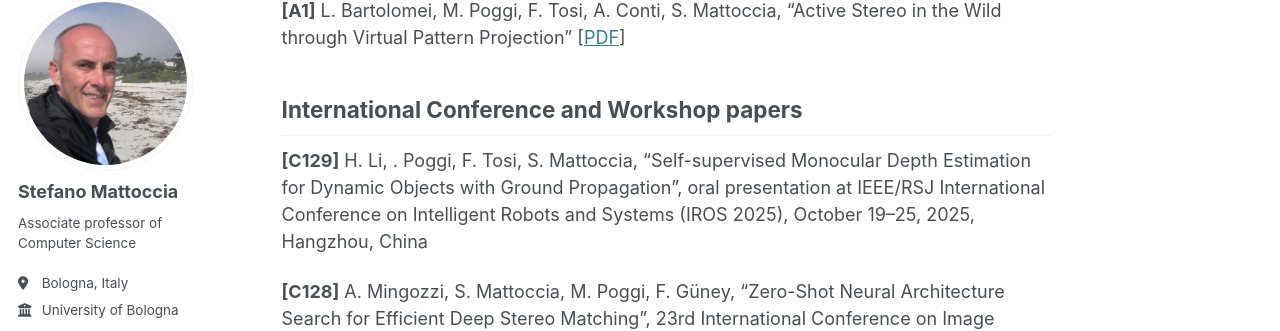
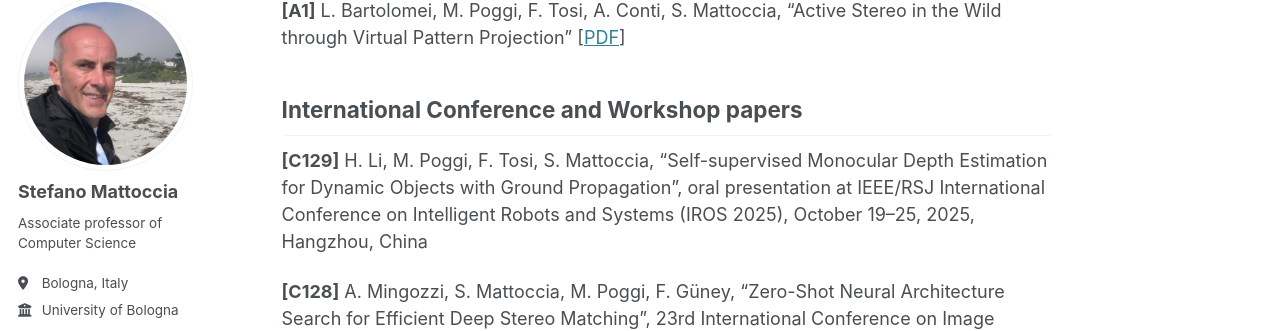
Before and after one commit to stefanomattoccia/stefanomattoccia.github.io, a Jekyll site: the page built from _pages/publications.md, in a window 1280 px wide and 900 px high, scrolled down 4241 px. Shown: the part 110-441 px from the top of the window. Built offline with Jekyll 4.4.1, drawn with Linux system fonts in a browser that asks for light colours; some web fonts are replaced.

```diff
--- a/_pages/publications.md
+++ b/_pages/publications.md
@@ -97,7 +97,7 @@ and Multi-Frame Integration” [[PDF](https://arxiv.org/pdf/2504.16545)]
 International Conference and Workshop papers
 ------
 
-**[C129]** H. Li, . Poggi, F. Tosi, S. Mattoccia, “Self-supervised Monocular Depth Estimation for Dynamic Objects with Ground Propagation”, oral presentation at IEEE/RSJ International Conference on Intelligent Robots and Systems (IROS 2025), October 19–25, 2025, Hangzhou, China
+**[C129]** H. Li, M. Poggi, F. Tosi, S. Mattoccia, “Self-supervised Monocular Depth Estimation for Dynamic Objects with Ground Propagation”, oral presentation at IEEE/RSJ International Conference on Intelligent Robots and Systems (IROS 2025), October 19–25, 2025, Hangzhou, China
 
 **[C128]** A. Mingozzi, S. Mattoccia, M. Poggi, F. Güney, “Zero-Shot Neural Architecture Search for Efficient Deep Stereo Matching”, 23rd International Conference on Image Analysis and Processing (ICIAP 2025), Rome, Italy, 15-19 September 2025
 
```
